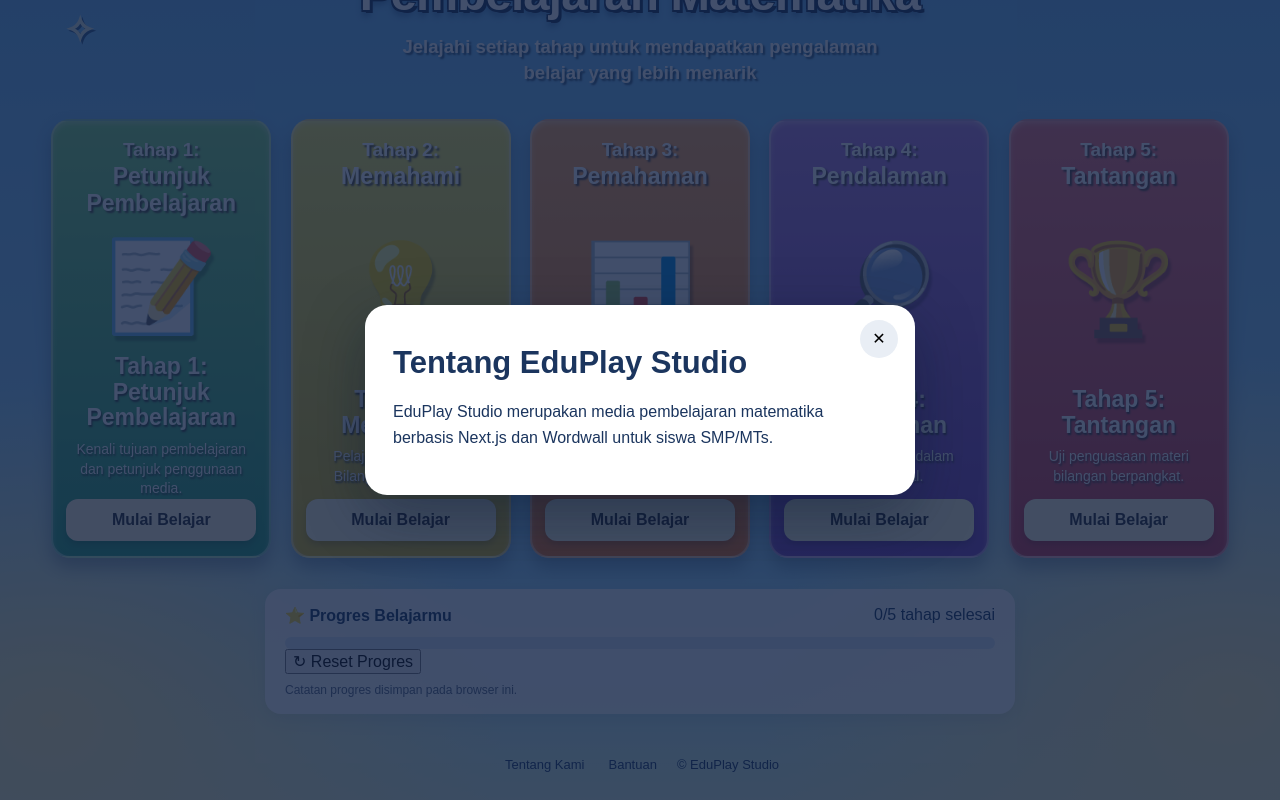
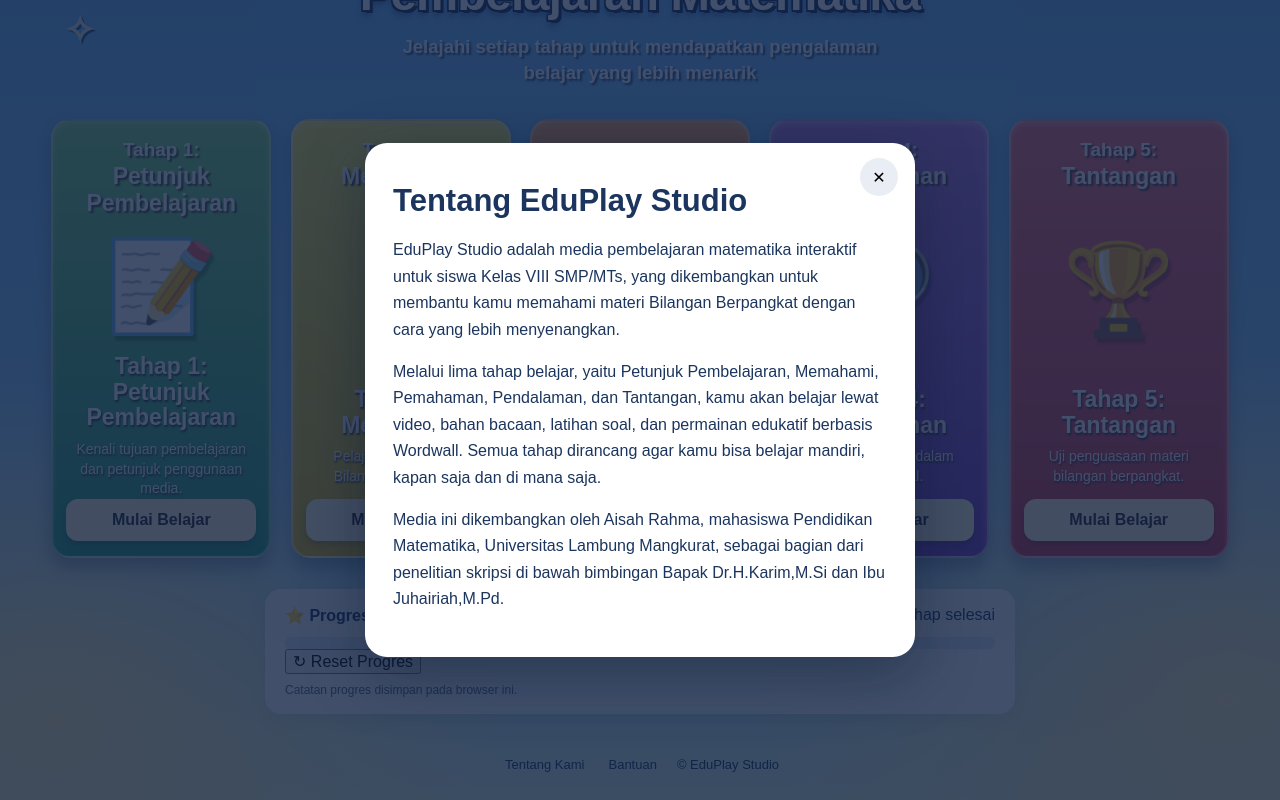
Before and after one commit to aisahrahma477-lang/media-belajar, a Next.js app: page / in a window 1280 px wide. Both pictures are taken after a click on the button "Tentang Kami". Shown: the part 201-1001 px from the top of the page. Built offline with nearby package versions, Linux system fonts and the light colour scheme.

Commit message:
Memperbaiki website

```diff
--- a/Data/tahapan.ts
+++ b/Data/tahapan.ts
@@ -63,7 +63,7 @@ export const daftarTahap: Tahap[] = [
        jenis: "putih",
        daftar: [
         "Gunakan media pembelajaran secara beruruan mulai dari tahap 1 hingga tahap 5.",
-        "Perhatikan arahan yang dberikan disetiap tahap sebelum melanjutkan ke tahap berikutnya.",
+        "Perhatikan arahan yang diberikan di setiap tahap sebelum melanjutkan ke tahap berikutnya.",
         "Pelajari materi dengan sungguh-sungguh dan jangan terburu-buru menyelesaikan kegiatan.",
         "Pastikan koneksi internet tetap stabil selama menggunakan media.",
        ]
@@ -98,7 +98,7 @@ export const daftarTahap: Tahap[] = [
 
     konten: [
       {
-        judul: "🎬  Vidio Pembelajaran ",
+        judul: "🎬  Video Pembelajaran ",
         jenis: "biru",
         isi:
          "Perhatikan Video Pembelajaran Berikut Ini",
@@ -108,7 +108,7 @@ export const daftarTahap: Tahap[] = [
         judul: "📖✏️ Konsep Bilangan Berpangkat",
         jenis: "krem",
         isi:
-          "Bilangan berpangkat adalah bentuk singkat dari perkalian berulang dengan faktor yang sama. Pada bentuk aⁿ, a disebut basis dan n disebut eksponen.",
+          "Bilangan berpangkat adalah bentuk singkat dari perkalian berulang dengan faktor yang sama. Pada aⁿ, a disebut bilangan pokok dan n disebut pangkat. Contoh: 2³ dibaca “dua pangkat tiga”, artinya 2 × 2 × 2 = 8. Hati-hati: 2³ bukan 2 × 3.",
       },
 
     ],
@@ -137,7 +137,7 @@ export const daftarTahap: Tahap[] = [
         bacaan: "https://drive.google.com/file/d/1vltU6NbBepeRGvqERcRCjFx4XOn6V_Rc/preview",
       },
       {
-        judul: "🎬 Vidio Pembelajaran",
+        judul: "🎬 Video Pembelajaran",
         jenis: "krem",
         isi:
           "Mempelajari Sifat-Sifat Bilangan Berpangkat",
@@ -224,7 +224,7 @@ export const daftarTahap: Tahap[] = [
         jenis: "krem",
         daftar: [
           "Bacalah setiap soal dengan teliti.",
-          "Identifikasi basis (bilangan pokok) dan pangkat (eksponen) pada soal.",
+          "Identifikasi bilangan pokok dan pangkat pada soal.",
           "Gunakan sifat perpangkatan yang sesuai.",
           "Periksa kembali jawaban sebelum selesai.",
           "Selesaikan setiap soal sebelum waktunya habis",
--- a/app/page.tsx
+++ b/app/page.tsx
@@ -379,7 +379,7 @@ export default function Home() {
             {aktif.wordwall && (
               <div className="panel ungu-muda">
                 <h3>
-                 🥇 Mari Uji Kemampuanmu
+                 🥇 Mari Berlatih
                 </h3>
 
                 <iframe
@@ -499,6 +499,7 @@ export default function Home() {
               informasi === "tentang"
                 ? "Tentang Kami"
                 : "Bantuan"
+
             }
             onClick={(e) => e.stopPropagation()}
           >
@@ -513,13 +514,52 @@ export default function Home() {
             <h2>
               {informasi === "tentang"
                 ? "Tentang EduPlay Studio"
-                : "Petunjuk Penggunaan"}
+                : "Bantuan"}
             </h2>
 
             <p>
-              {informasi === "tentang"
-                ? "EduPlay Studio merupakan media pembelajaran matematika berbasis Next.js dan Wordwall untuk siswa SMP/MTs."
-                : "Pilih tahap pembelajaran, baca materi, kerjakan latihan dan permainan jika tersedia, lalu tandai tahap selesai."}
+              {informasi === "tentang" ?(
+                <div className="space-y-3">
+                <p>
+                  EduPlay Studio adalah media pembelajaran matematika interaktif untuk siswa Kelas VIII SMP/MTs, yang dikembangkan untuk membantu kamu memahami materi Bilangan Berpangkat dengan cara yang lebih menyenangkan.
+                </p>
+
+                <p>
+                  Melalui lima tahap belajar, yaitu Petunjuk Pembelajaran, Memahami, Pemahaman, Pendalaman, dan Tantangan, kamu akan belajar lewat video, bahan bacaan, latihan soal, dan permainan edukatif berbasis Wordwall. Semua tahap dirancang agar kamu bisa belajar mandiri, kapan saja dan di mana saja.
+                </p>
+
+                <p>
+                  Media ini dikembangkan oleh Aisah Rahma, mahasiswa Pendidikan Matematika, Universitas Lambung Mangkurat, sebagai bagian dari penelitian skripsi di bawah bimbingan Bapak Dr.H.Karim,M.Si dan Ibu Juhairiah,M.Pd.
+                </p>
+              </div>
+              ) : (
+                <div className="space-y-3">
+                  <p>
+                    Butuh bantuan? Cek panduan singkat ini.
+                  </p>
+                  <p className="font-bold">
+                    Kalau ada kendala:
+                  </p>
+                  <ol className="list-decimal ml-6 space-y-2">
+                    <li>
+                      Video atau kuis soal tidak muncul: pastikan koneksi internet stabil, lalu muat ulang halaman.
+                    </li>
+                    <li>
+                      Progres hilang: progres tersimpan di browser, jadi gunakan perangkat dan browser yang sama, dan jangan menghapus data browser atau memakai mode penyamaran.
+                    </li>
+                    <li>
+                      Tampilan terpotong di HP: coba putar layar ke mode lanjut (landscape) atau gunakan layar penuh pada permainan Wordwall.
+                    </li>
+                    <li>
+                      Jawaban tidak bisa diperiksa: pilih salah satu jawaban terlebih dahulu, lalu tekan “Periksa Jawaban”.
+                    </li>
+                  </ol>
+                <p>
+                  Masih bingung? Hubungi pengembang: Aisah Rahma, Pendidikan Matematika, Universitas Lambung Mangkurat.
+                  Email / WhatsApp: aisahrahma477@gmail.com/087815213076
+                </p>
+                </div>
+              )}
             </p>
           </section>
         </div>
```
